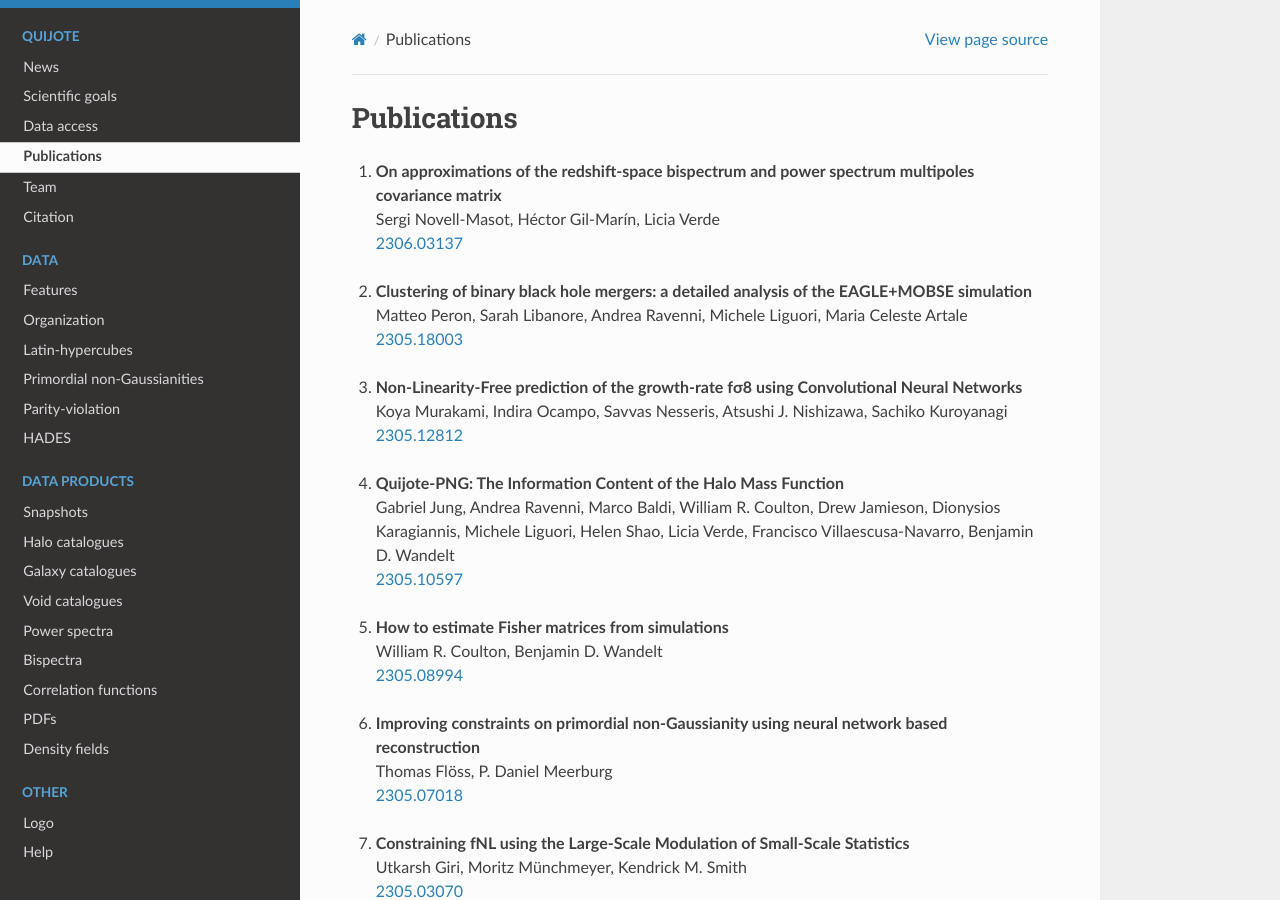
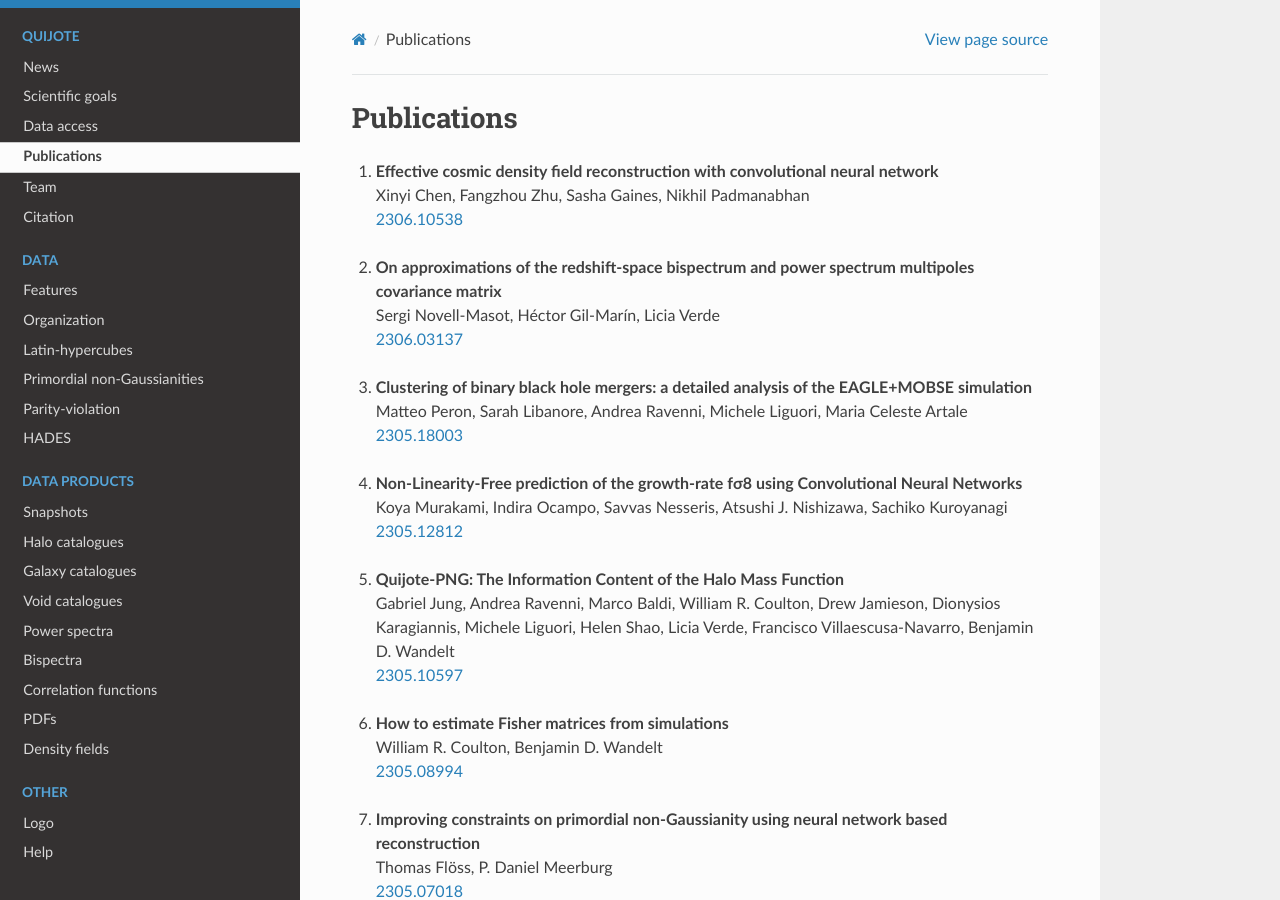
Before and after one commit to franciscovillaescusa/Quijote-simulations, a Sphinx documentation site: the page built from docs/source/publications.rst, in a window 1280 px wide and 900 px high. Built offline with Sphinx 7.4.7 and the Read the Docs theme 2.0.0, drawn with Linux system fonts in a browser that asks for light colours; pages that are not in the unit, such as notebooks, are missing from menus.

Commit message:
publications updated

```diff
--- a/docs/source/publications.rst
+++ b/docs/source/publications.rst
@@ -3,6 +3,10 @@
 ************
 Publications
 ************
+
+#. | **Effective cosmic density field reconstruction with convolutional neural network**
+   | Xinyi Chen, Fangzhou Zhu, Sasha Gaines, Nikhil Padmanabhan
+   | `2306.10538 <https://arxiv.org/abs/2306.10538>`_
 
 #. | **On approximations of the redshift-space bispectrum and power spectrum multipoles covariance matrix**
    | Sergi Novell-Masot, Héctor Gil-Marín, Licia Verde
```
